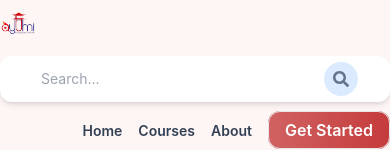
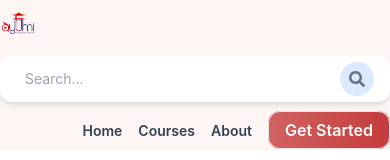
Before and after one commit to NinaMadu/Ayumi-eLearning, a React (Vite) app in the folder frontend/: page / in a window 390 px wide. Shown: the top 160 px of the page. Built offline with nearby package versions, Linux system fonts and the light colour scheme.

Commit message:
sideBar correction

```diff
--- a/frontend/src/App.jsx
+++ b/frontend/src/App.jsx
@@ -5,7 +5,7 @@ import Home from './pages/Home';
 import About from './pages/About';
 import SignUp from './pages/Signup'
 import CreateCourse from './pages/CreateCourse'
-import SideBar from './components/Sidebar';
+//import SideBar from './components/SideBar';
 
 function App() {
   return (
--- a/frontend/src/components/Header.jsx
+++ b/frontend/src/components/Header.jsx
@@ -2,7 +2,7 @@ import React, { useEffect, useState } from 'react';
 import { Link, useLocation } from 'react-router-dom';
 import { FaSearch, FaBell, FaUserCircle, FaHeart } from 'react-icons/fa';
 import { GiHamburgerMenu } from 'react-icons/gi';
-import Sidebar from './Sidebar';
+import Sidebar from './SideBar';
 import logo from '../assets/logo.png';
 
 function Header() {
@@ -41,11 +41,11 @@ function Header() {
             <img src={logo} alt="Logo" className="h-8 sm:h-16" />
           </Link>
 
-          <form className="bg-white py-1 px-8 sm:px-8 rounded-xl flex items-center w-full sm:w-auto shadow-md hover:shadow-lg transition-shadow duration-300 mt-4 sm:mt-0 order-3 sm:order-none">
+          <form className="bg-white py-1 px-4 sm:px-8 rounded-xl flex items-center w-full sm:w-auto shadow-md hover:shadow-lg transition-shadow duration-300 mt-4 sm:mt-0 order-3 sm:order-none">
   <input
     type="text"
     placeholder="Search..."
-              className="bg-transparent focus:outline-none w-full sm:w-[24rem] p-2 text-sm sm:text-base border border-transparent transition-colors duration-300"
+    className="bg-transparent focus:outline-none w-full sm:w-[24rem] md:w-[20rem] lg:w-[30rem] p-2 text-sm sm:text-base border border-transparent transition-colors duration-300"
   />
   <button
     type="submit"
```
Lines whose indentation alone changed are shown as unchanged.
